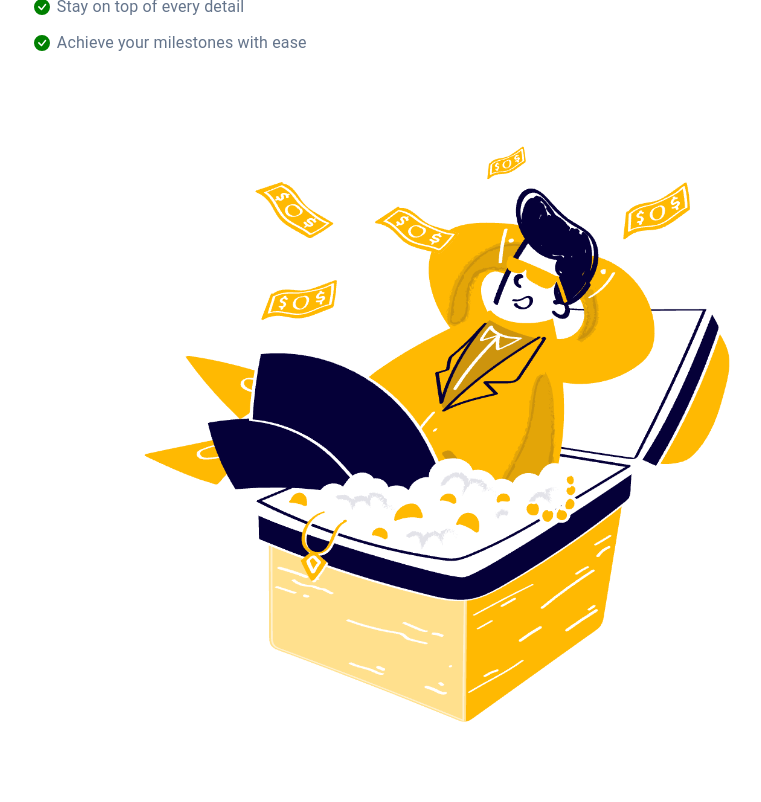
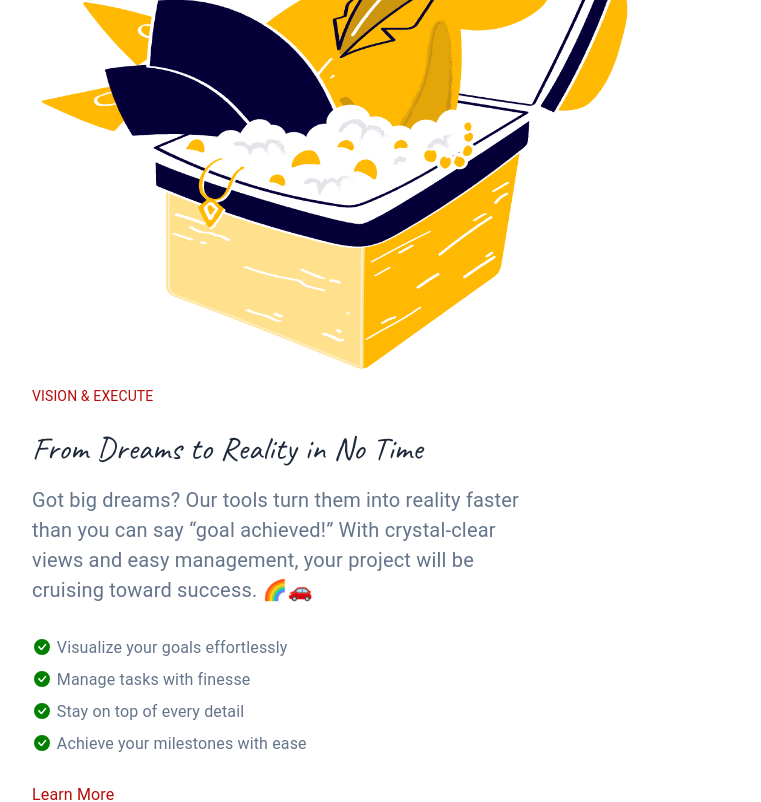
Before and after one commit to devxquadgit/devxquad, a Next.js app in the folder client/: page / in a window 1280 px wide. Shown: the part 3100-3902 px from the top of the page, without its empty margins (4-765 px from the left). Before the commit the page ends 3841 px from the top, so only its background shows below. Built offline with nearby package versions, Linux system fonts and the light colour scheme.

Commit message:
[Add]: Info Layout

```diff
--- a/client/src/layouts/Info/index.tsx
+++ b/client/src/layouts/Info/index.tsx
@@ -3,30 +3,28 @@ import styled from "@emotion/styled";
 import WTypo from "@/theme/WTypo";
 import infoData from "./infoData";
 import WTag from "@/theme/WTag";
-import TickIcon from '@/assets/icons/tick.svg';
-import { IInfoLayoutProps } from "@/contracts/IInfoLayoutProps";
+import TickIcon from "@/assets/icons/tick.svg";
 
 const StyledDiv = styled.div`
-  --bs-gutter-x: 2rem;
-  --bs-gutter-y: 0;
 	display: flex;
 	flex-wrap: wrap;
 	flex-direction: row;
 	align-items: center;
+	margin-top: 100px;
 `;
 
-const StyledHeading = styled.div`
+const StyledHeading = styled.div<{ isEven: boolean }>`
 	display: flex;
 	flex-direction: column;
-  gap: 1rem;
 	padding: 0 1rem;
-  margin-bottom: 80px;
-  width: 40.5%;
+	width: ${({ isEven }) => (isEven ? "40.5%" : "42.5%")};
+	order: ${({ isEven }) => (isEven ? "0" : "1")};
 `;
 
-const StyledImageMain = styled.div`
-  width: 57%;
-  padding-left: 8.3%;
+const StyledImageMain = styled.div<{ isEven: boolean }>`
+	width: ${({ isEven }) => (isEven ? "57%" : "55%")};
+	padding-left: ${({ isEven }) => (isEven ? "8.3%" : "0")};
+	padding-right: ${({ isEven }) => (isEven ? "0" : "6.2%")};
 	margin: 0 1rem;
 `;
 
@@ -36,13 +34,22 @@ const StyledPoints = styled.div`
 	gap: 0.3rem;
 `;
 
+const StyledPointsMain = styled.div`
+  display: flex;
+  flex-direction: column;
+  gap: 12px;
+	margin-bottom: 32px;
+`;
 
-const index: React.FC<IInfoLayoutProps> = ({ index }) => {
-  const data = infoData[index];
+const InfoLayout: React.FC = () => {
+	return (
+		<>
+			{infoData.map((data, index) => {
+				const isEvenIndex = index % 2 === 0;
 
 				return (
-    <StyledDiv>
-      <StyledHeading>
+					<StyledDiv key={index}>
+						<StyledHeading isEven={isEvenIndex}>
 							<WTypo
 								label={data.Topic}
 								type="sub-sm"
@@ -52,22 +59,28 @@ const index: React.FC<IInfoLayoutProps> = ({ index }) => {
 								label={data.Heading}
 								type="main-md"
 								color="#1e293b"
+								style={{
+									marginTop: "24px",
+									marginBottom: "1rem",
+								}}
 							/>
 							<WTypo
 								label={data.Desc}
 								type="sub-lg"
 								color="#64748b"
+								style={{ marginBottom: "32px" }}
 							/>
 							{data.Points && (
-					data.Points.map((point:string) => (
-						<StyledPoints>
+								<StyledPointsMain>
+									{data.Points.map((point: string, idx) => (
+										<StyledPoints key={idx}>
 											<WTag
-								icon={<TickIcon/>}
+												icon={<TickIcon />}
 												type="circle-sm"
 												style={{
-									color: 'green',
-									width: '20px',
-									height: '20px',
+													color: "green",
+													width: "20px",
+													height: "20px",
 												}}
 											/>
 											<WTypo
@@ -76,22 +89,29 @@ const index: React.FC<IInfoLayoutProps> = ({ index }) => {
 												color="#64748b"
 											/>
 										</StyledPoints>
-					))
+									))}
+								</StyledPointsMain>
 							)}
 							{data.Url && (
 								<WTypo
 									label="Learn More"
 									type="arrow-link"
 									color="#b80b0a"
-            // onClick={() => window.location.href = data.Url}
 								/>
 							)}
 						</StyledHeading>
-      <StyledImageMain>
-        <img src={data.Image} width="100%" alt="Landing Image" />
+						<StyledImageMain isEven={isEvenIndex}>
+							<img
+								src={data.Image}
+								width="100%"
+								alt="Landing Image"
+							/>
 						</StyledImageMain>
 					</StyledDiv>
 				);
+			})}
+		</>
+	);
 };
 
-export default index;
+export default InfoLayout;
--- a/client/src/layouts/Info/infoData.ts
+++ b/client/src/layouts/Info/infoData.ts
@@ -9,7 +9,7 @@ const infoData: IInfoProps[] = [
     Topic: "STREAMLINE & THRIVE",
     Heading: "Transform Chaos into Clarity",
     Desc: "Ready to make your projects less of a jigsaw puzzle and more of a well-oiled machine? Our easy-to-use tools will turn confusion into control, with visuals so clear you’ll think you’re seeing a magic trick. 🎩✨",
-    Url: ""
+    Url: "www.google.com"
   },
   {
     Image: Img3.src,
@@ -17,7 +17,7 @@ const infoData: IInfoProps[] = [
     Heading: "From Dreams to Reality in No Time",
     Desc: "Got big dreams? Our tools turn them into reality faster than you can say “goal achieved!” With crystal-clear views and easy management, your project will be cruising toward success. 🌈🚗",
     Points: ["Visualize your goals effortlessly", "Manage tasks with finesse", "Stay on top of every detail", "Achieve your milestones with ease"],
-    Url: ""
+    Url: "www.google.com"
   },
 ];
 
```
Lines whose indentation alone changed are shown as unchanged.
